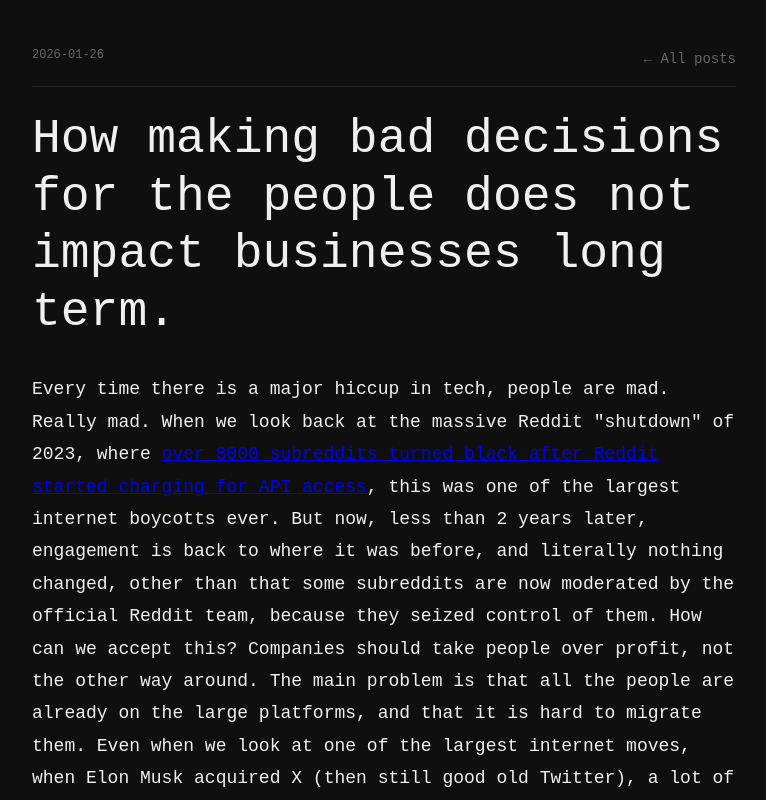
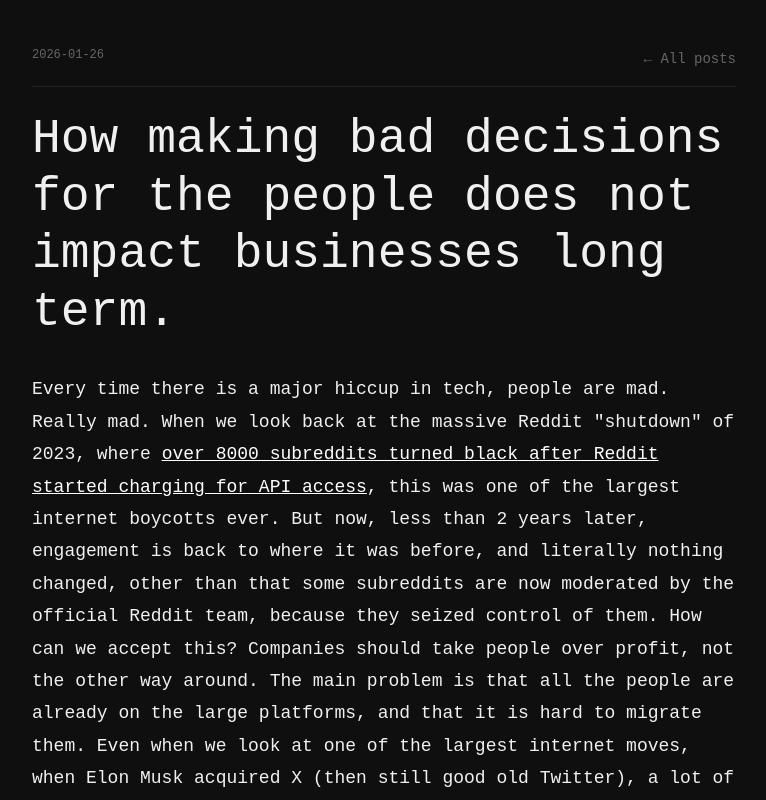
Before and after one commit to thomasboom/thomasboom, a Next.js app in the folder website/: page /blog/how-making-bad-decisions-for-the-people-does-not-impact-businesses-long-term in a window 1280 px wide. Shown: the top 800 px of the page, without its empty margins (256-1022 px from the left). Built offline with nearby package versions, Linux system fonts and the light colour scheme; a web font is replaced by a local one.

Commit message:
Update links

```diff
--- a/website/app/globals.css
+++ b/website/app/globals.css
@@ -644,6 +644,11 @@ body {
     margin-bottom: 8px;
 }
 
+.inline-link {
+    color: white;
+    text-decoration: underline;
+}
+
 .empty-state {
     padding: 48px;
     border: 1px solid var(--border);
```
